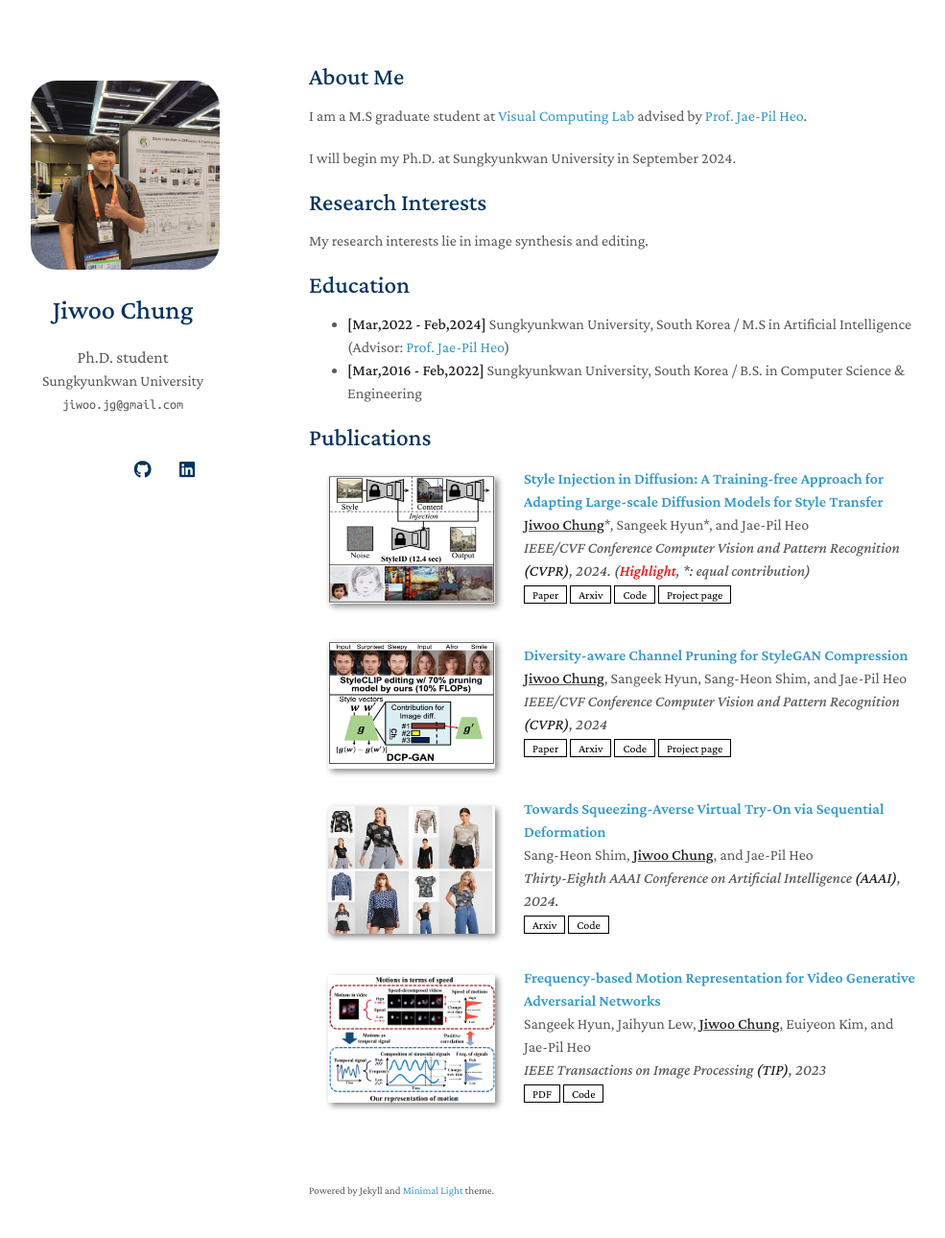
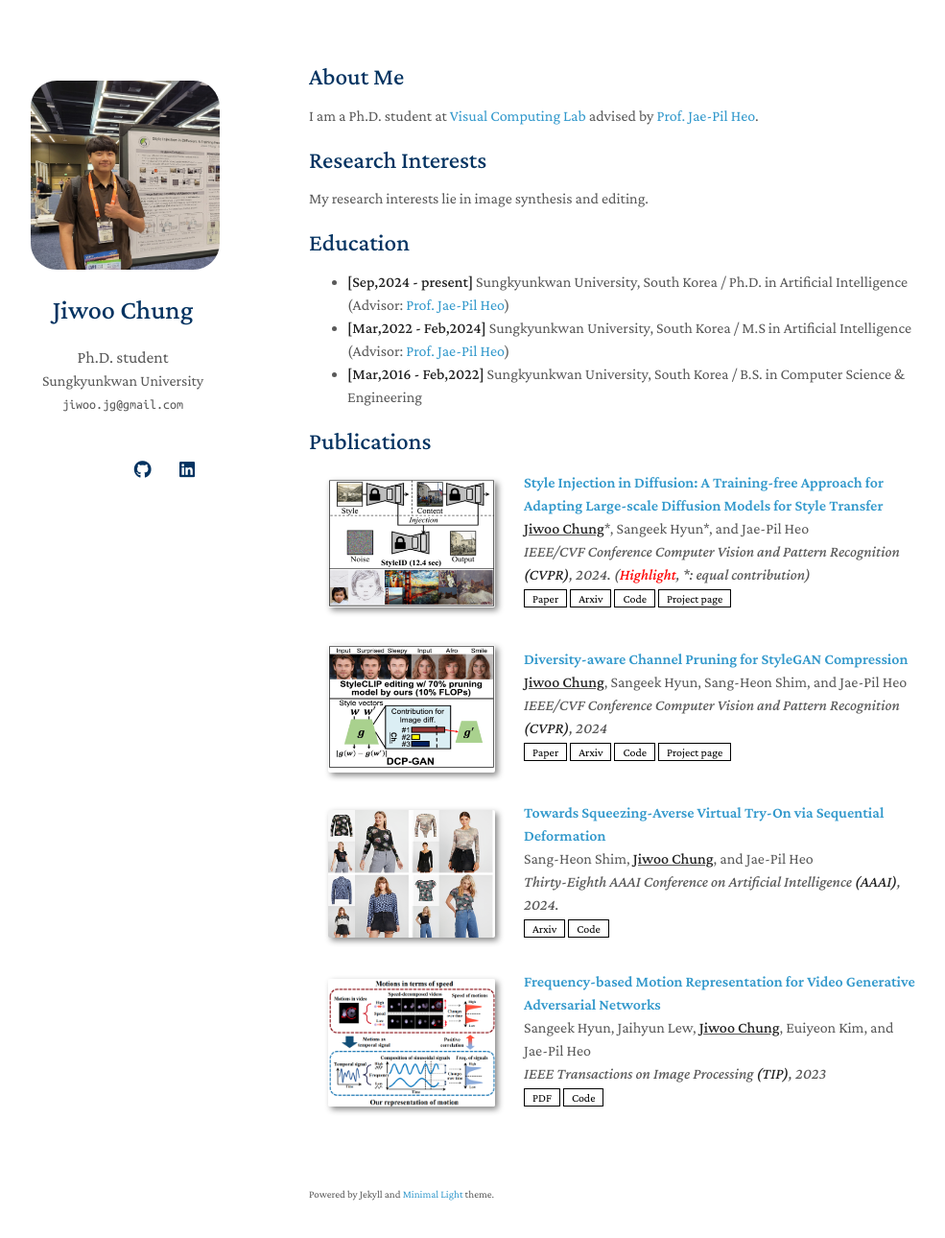
Before and after one commit to jiwoogit/jiwoogit.github.io, a Jekyll site: the page built from index.md, in a window 1280 px wide and 1325 px high. Shown: the top 1290 px of the window at 96% size, without its empty margins (148-1133 px from the left). Built offline with Jekyll 4.4.1, drawn with Linux system fonts in a browser that asks for light colours; nearby versions of some CDN libraries; a style sheet for code colours, icons or effects is not loaded; our own code applies the rules of GitHub Pages for plain Markdown files.

Commit message:
Update index.md

```diff
--- a/index.md
+++ b/index.md
@@ -4,9 +4,7 @@ layout: homepage
 
 ## About Me
 
-I am a M.S graduate student at [Visual Computing Lab](https://sites.google.com/site/vclabskku) advised by [Prof. Jae-Pil Heo](https://sites.google.com/site/jaepilheo).
-
-I will begin my Ph.D. at Sungkyunkwan University in September 2024.
+I am a Ph.D. student at [Visual Computing Lab](https://sites.google.com/site/vclabskku) advised by [Prof. Jae-Pil Heo](https://sites.google.com/site/jaepilheo).
 
 ## Research Interests
 
@@ -14,6 +12,7 @@ My research interests lie in image synthesis and editing.
 
 ## Education
 
+- **[Sep,2024 - present]** Sungkyunkwan University, South Korea / Ph.D. in Artificial Intelligence (Advisor: [Prof. Jae-Pil Heo](https://sites.google.com/site/jaepilheo))
 - **[Mar,2022 - Feb,2024]** Sungkyunkwan University, South Korea / M.S in Artificial Intelligence (Advisor: [Prof. Jae-Pil Heo](https://sites.google.com/site/jaepilheo))
 - **[Mar,2016 - Feb,2022]** Sungkyunkwan University, South Korea / B.S. in Computer Science & Engineering
 
```
